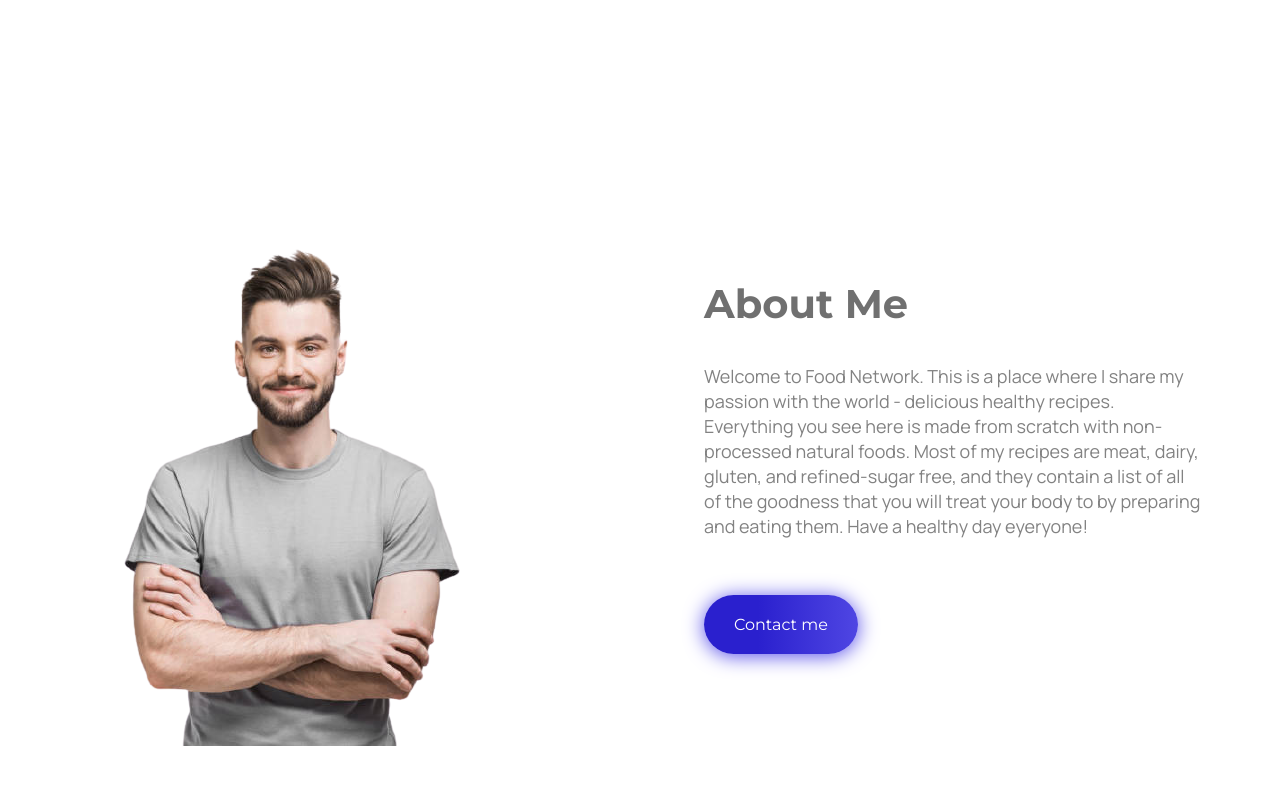
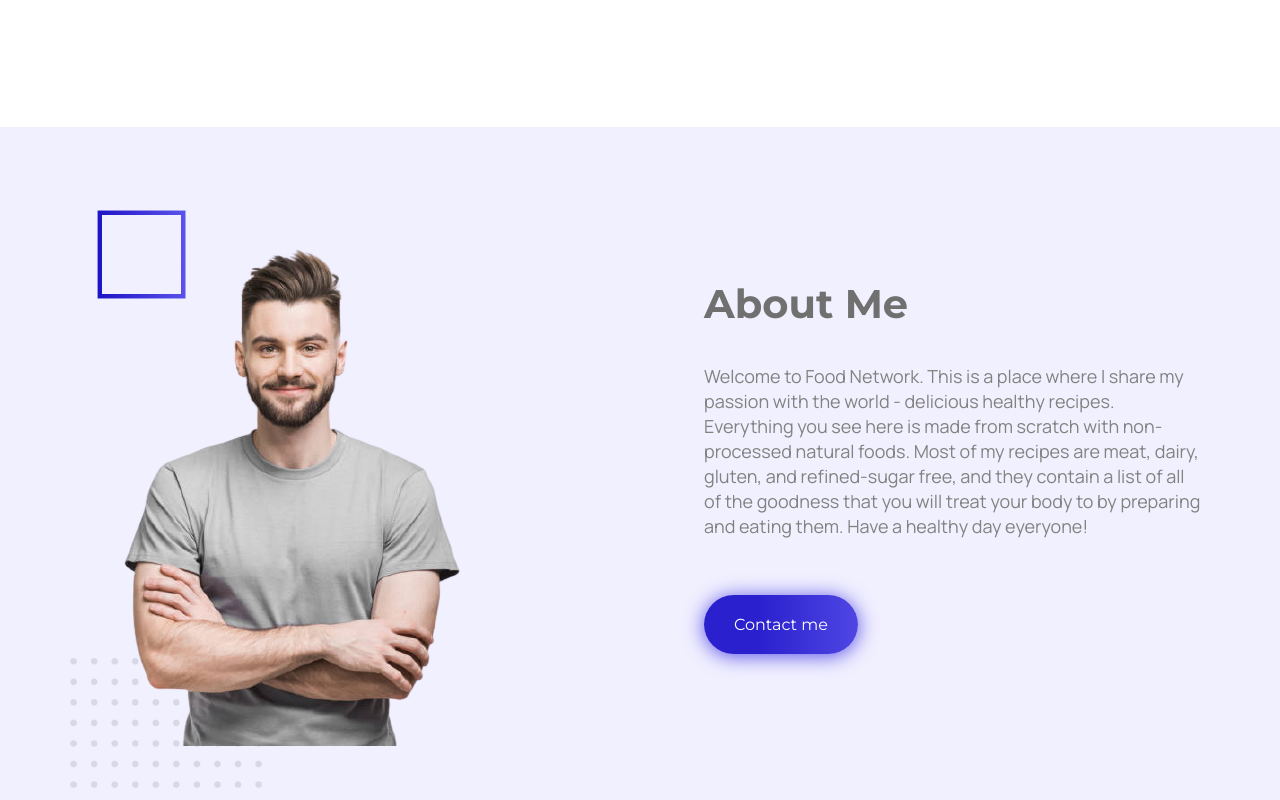
Before and after one commit to imhossen/food-network, a plain HTML site: page index.html in a window 1280 px wide. Shown: the part 760-1560 px from the top of the page. Drawn offline with Linux system fonts and the light colour scheme; the site is published under a folder, as on GitHub Pages, so addresses that start at the root find nothing.

Commit message:
about me img error fix

```diff
--- a/style.css
+++ b/style.css
@@ -78,7 +78,7 @@ h1 span{
 }
 
 .about__me{
-    background-image: url(/images/shapes/Frame.jpg) !important;
+    background-image: url(images/shapes/Frame.jpg) !important;
     background-repeat: no-repeat;
     background-size: cover;
 }
```
